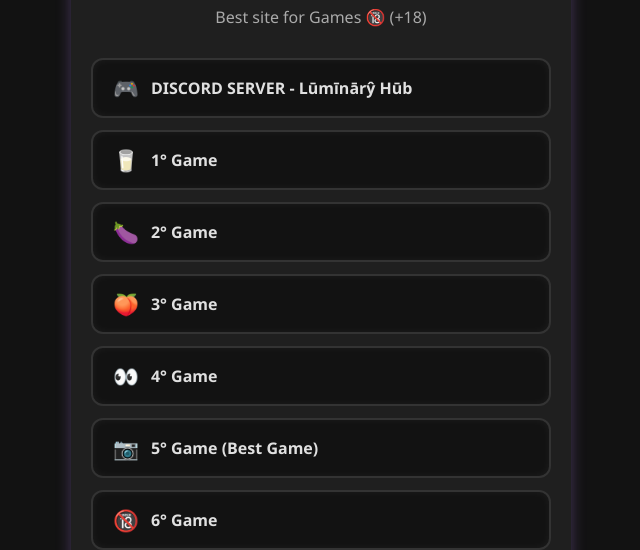
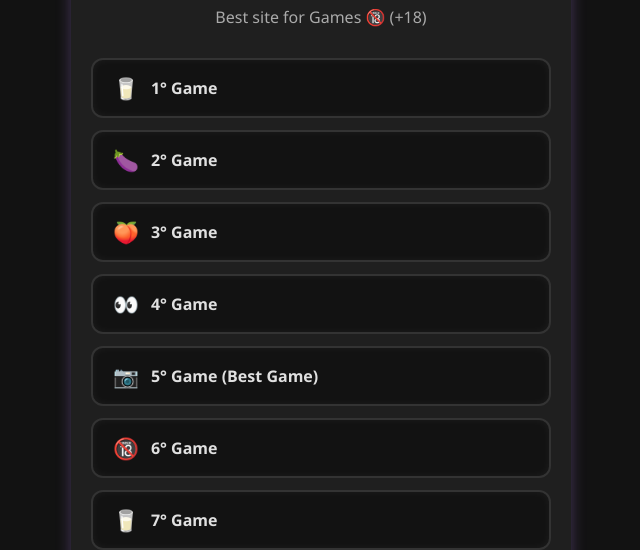
Before and after one commit to luminaryhubb/games, a plain HTML site: page index.html in a window 1280 px wide. Shown: the part 251-801 px from the top of the page, without its empty margins (319-959 px from the left). Drawn offline with Linux system fonts and the light colour scheme.

Commit message:
Update index.html

```diff
--- a/index.html
+++ b/index.html
@@ -221,15 +221,14 @@
     </div>
 
     <div class="links-container">
-      <a href="https://discord.gg/7bZYkkEXAG" class="link-button" target="_blank" rel="noopener noreferrer"><span class="link-emoji">🎮</span> DISCORD SERVER - Lūmīnārŷ Hūb</a>
-      <a href="https://roblox.com.tt/games/85187600719438/Strange-Neko-School?privateServerLinkCode=88529740050537334705734819724024" class="link-button" target="_blank" rel="noopener noreferrer"><span class="link-emoji">🥛</span> 1° Game </a>
-      <a href="https://roblox.com.tt/games/106795840432469/Neko-Simulator-10K-VISITS?privateServerLinkCode=88529740050537334705734819724024" class="link-button" target="_blank" rel="noopener noreferrer"><span class="link-emoji">🍆</span> 2° Game </a>
-      <a href="https://roblox.com.tt/games/14153443454/Meet-a-neko?privateServerLinkCode=88529740050537334705734819724024" class="link-button" target="_blank" rel="noopener noreferrer"><span class="link-emoji">🍑</span> 3° Game </a>
-      <a href="https://roblox.com.tt/games/85624299453503/Ro63-Classic?privateServerLinkCode=88529740050537334705734819724024" class="link-button" target="_blank" rel="noopener noreferrer"><span class="link-emoji">👀</span> 4° Game </a>
-      <a href="https://roblox.com.tt/games/118898657710857/NEW-UPDATE-Weird-Girl-Obby?privateServerLinkCode=88529740050537334705734819724024" class="link-button" target="_blank" rel="noopener noreferrer"><span class="link-emoji">📷</span> 5° Game (Best Game) </a>
-      <a href="https://roblox.com.tt/games/88848566014743/AI-NPC-Friends?privateServerLinkCode=88529740050537334705734819724024" class="link-button" target="_blank" rel="noopener noreferrer"><span class="link-emoji">🔞️</span> 6° Game </a>
-      <a href="https://roblox.com.tt/games/13831863192/Neko-Infection-GUBBY-NEKO?privateServerLinkCode=88529740050537334705734819724024" class="link-button" target="_blank" rel="noopener noreferrer"><span class="link-emoji">🥛</span> 7° Game </a>
-      <a href="https://roblox.com.tt/games/17622800385/innocent-neko-girl-game?privateServerLinkCode=88529740050537334705734819724024" class="link-button" target="_blank" rel="noopener noreferrer"><span class="link-emoji">🔥</span> 8° Game </a>
+      <a href="https://roblox.gf/games/85187600719438/Strange-Neko-School?privateServerLinkCode=88529740050537334705734819724024" class="link-button" target="_blank" rel="noopener noreferrer"><span class="link-emoji">🥛</span> 1° Game </a>
+<a href="https://roblox.gf/games/106795840432469/Neko-Simulator-10K-VISITS?privateServerLinkCode=88529740050537334705734819724024" class="link-button" target="_blank" rel="noopener noreferrer"><span class="link-emoji">🍆</span> 2° Game </a>
+<a href="https://roblox.gf/games/14153443454/Meet-a-neko?privateServerLinkCode=88529740050537334705734819724024" class="link-button" target="_blank" rel="noopener noreferrer"><span class="link-emoji">🍑</span> 3° Game </a>
+<a href="https://roblox.gf/games/85624299453503/Ro63-Classic?privateServerLinkCode=88529740050537334705734819724024" class="link-button" target="_blank" rel="noopener noreferrer"><span class="link-emoji">👀</span> 4° Game </a>
+<a href="https://roblox.gf/games/118898657710857/NEW-UPDATE-Weird-Girl-Obby?privateServerLinkCode=88529740050537334705734819724024" class="link-button" target="_blank" rel="noopener noreferrer"><span class="link-emoji">📷</span> 5° Game (Best Game) </a>
+<a href="https://roblox.gf/games/88848566014743/AI-NPC-Friends?privateServerLinkCode=88529740050537334705734819724024" class="link-button" target="_blank" rel="noopener noreferrer"><span class="link-emoji">🔞️</span> 6° Game </a>
+<a href="https://roblox.gf/games/13831863192/Neko-Infection-GUBBY-NEKO?privateServerLinkCode=88529740050537334705734819724024" class="link-button" target="_blank" rel="noopener noreferrer"><span class="link-emoji">🥛</span> 7° Game </a>
+<a href="https://roblox.gf/games/17622800385/innocent-neko-girl-game?privateServerLinkCode=88529740050537334705734819724024" class="link-button" target="_blank" rel="noopener noreferrer"><span class="link-emoji">🔥</span> 8° Game </a>
     </div>
 
     <p class="footer-note">+8 Games<br />More games coming soon</p>
```
